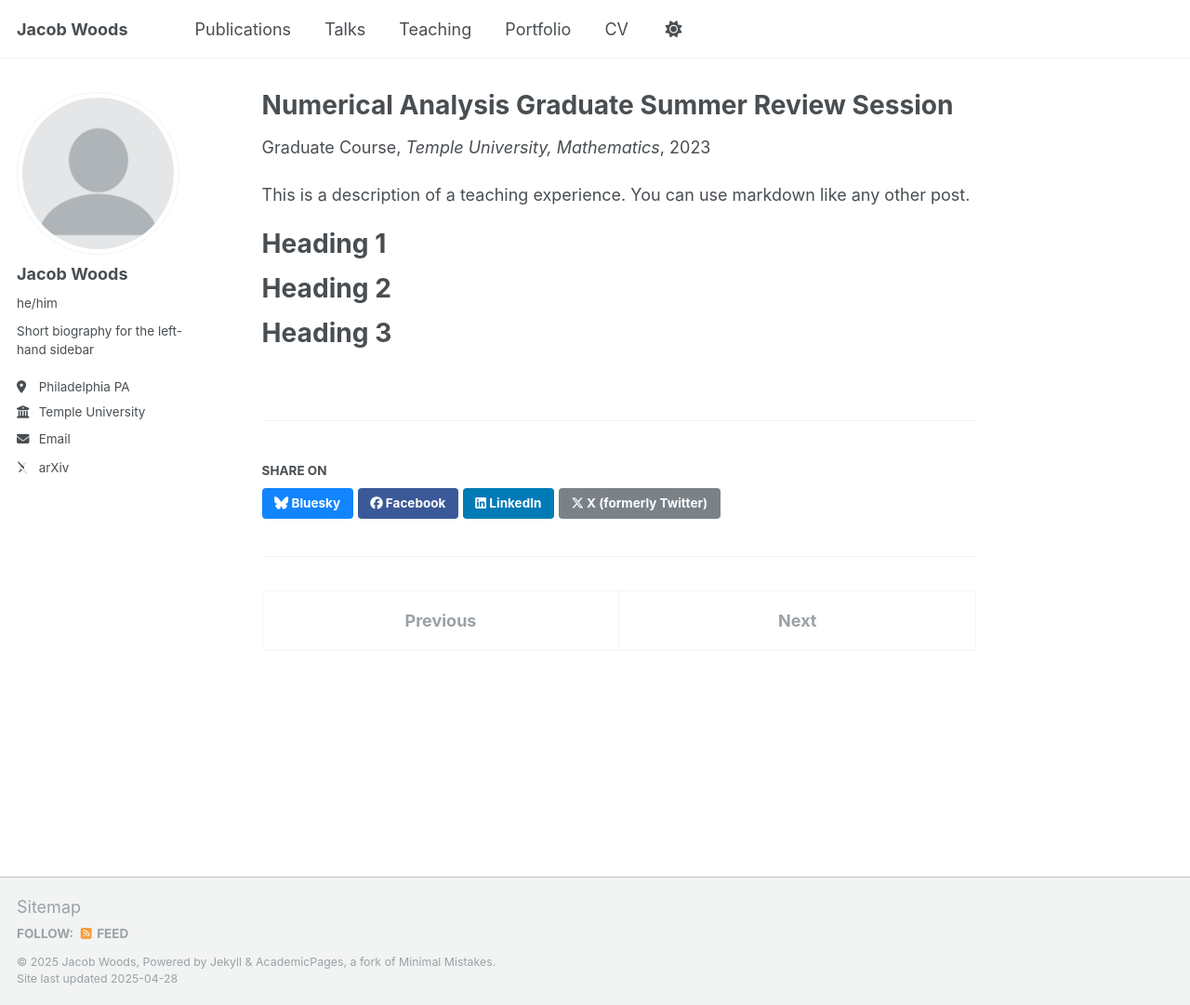
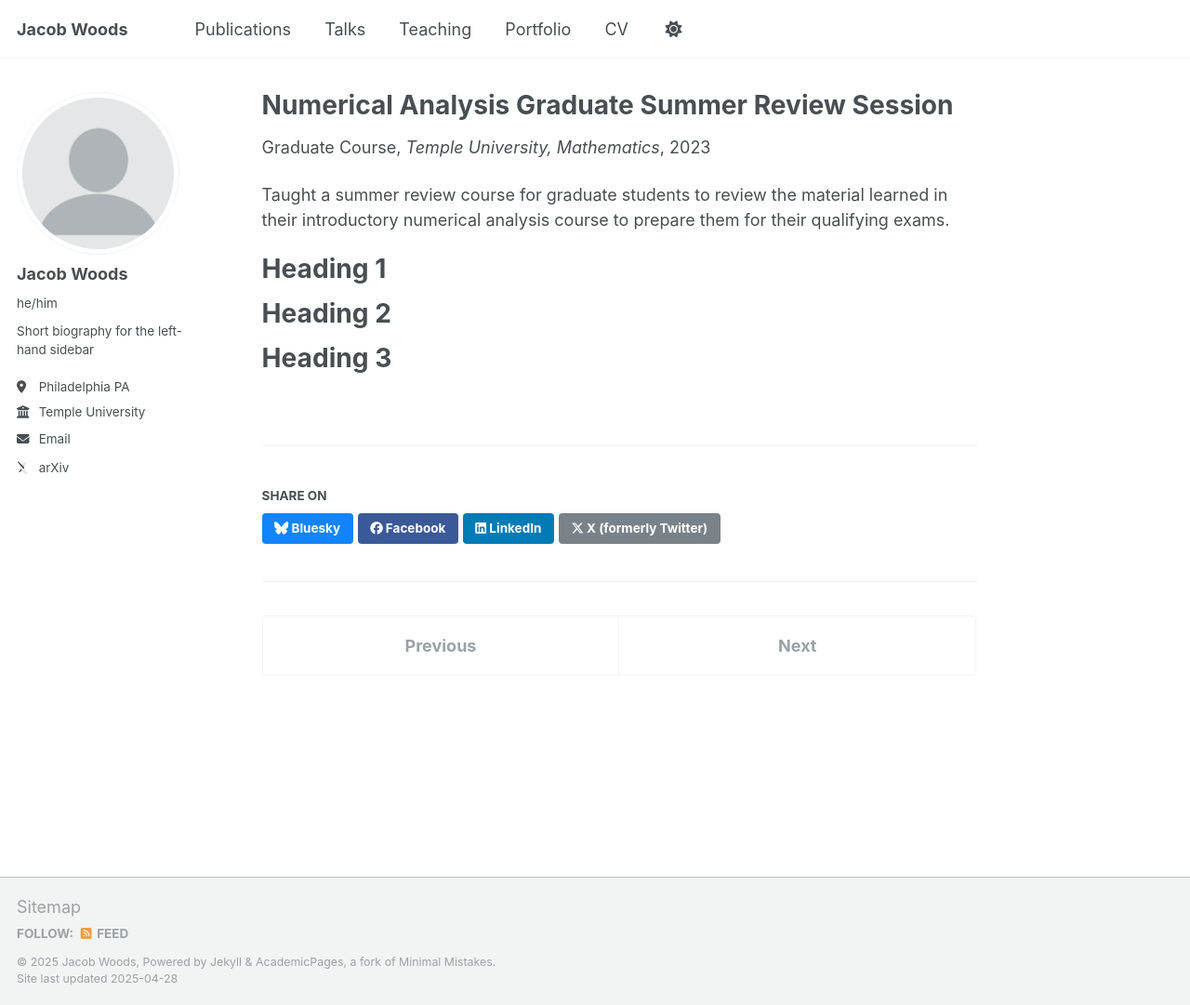
Before and after one commit to JacobWoods/JacobWoods.github.io, a Jekyll site: the page built from _teaching/2023-summer.md, in a window 1280 px wide and 1081 px high. Shown: the whole window at 93% size. Built offline with Jekyll 4.4.1, drawn with Linux system fonts in a browser that asks for light colours; some web fonts are replaced.

Commit message:
Update 2023-summer.md

```diff
--- a/_teaching/2023-summer.md
+++ b/_teaching/2023-summer.md
@@ -8,7 +8,7 @@ date: 2023-06-30
 location: "Philadelphia, Pa"
 ---
 
-This is a description of a teaching experience. You can use markdown like any other post.
+Taught a summer review course for graduate students to review the material learned in their introductory numerical analysis course to prepare them for their qualifying exams.
 
 Heading 1
 ======
```
